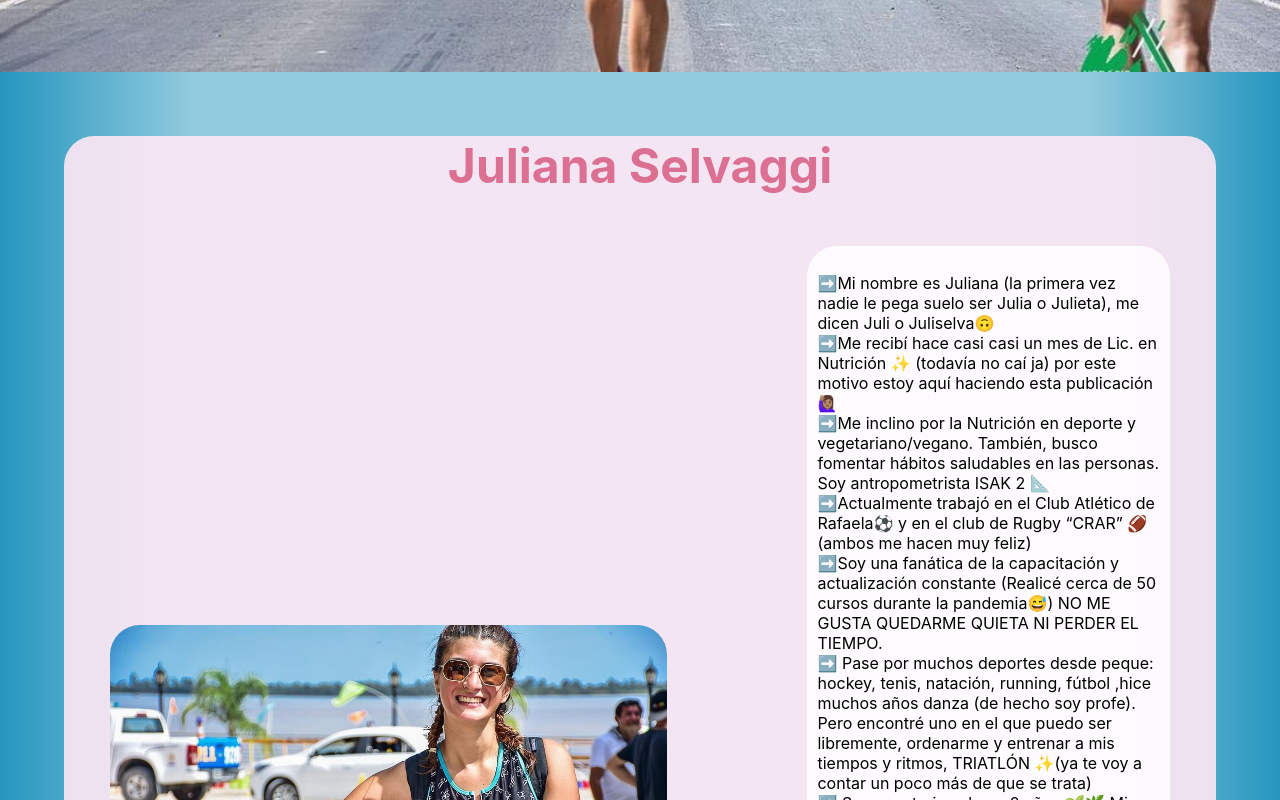
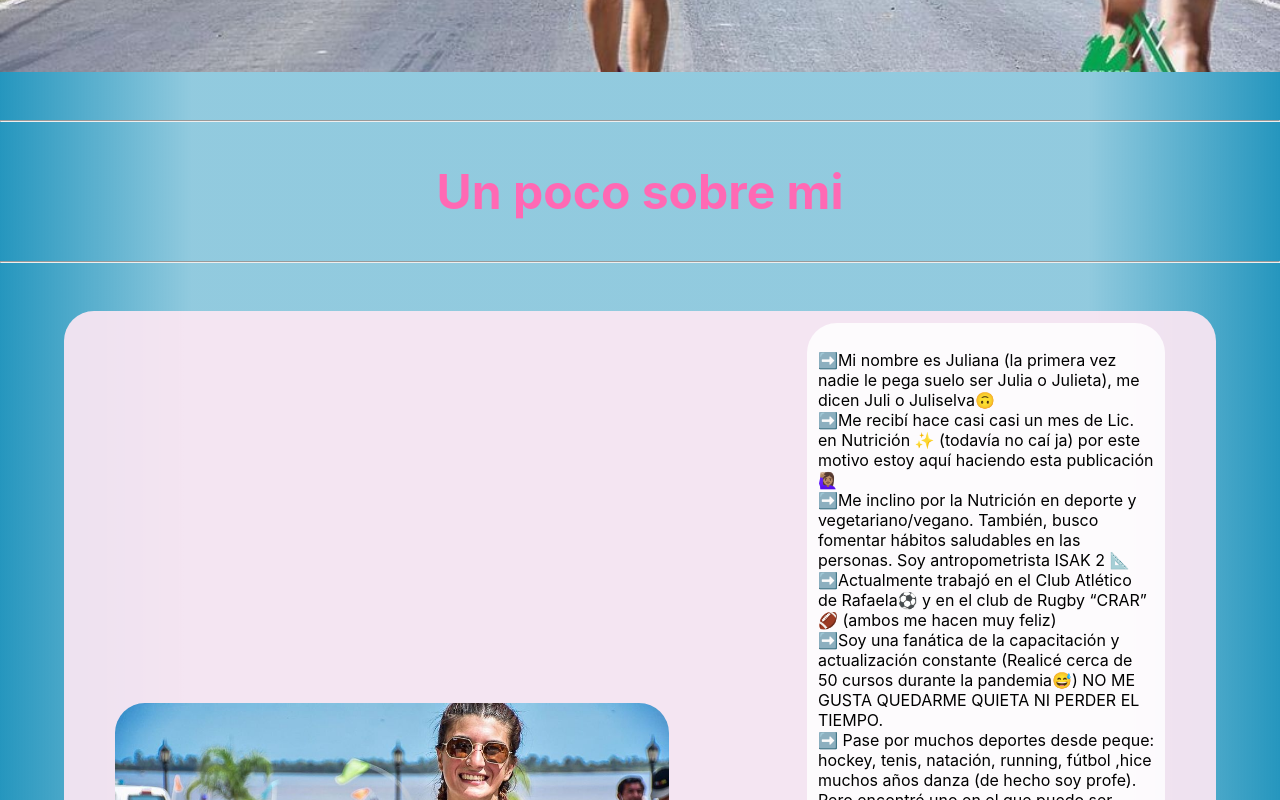
Before and after one commit to tomascaceres14/jselvLandingPage, a React (Create React App) app: page / in a window 1280 px wide. Shown: the part 560-1360 px from the top of the page. Built offline with nearby package versions, Linux system fonts and the light colour scheme; the HTML template or start-up script is replaced by a standard one.

Commit message:
added Title component to separate sections (styles needs reworking now)

```diff
--- a/src/App.css
+++ b/src/App.css
@@ -1,3 +1,7 @@
+html {
+  scroll-behavior: smooth;
+}
+
 body {
   background: rgb(37, 150, 190);
   background: linear-gradient(
--- a/src/components/Home/About/About.css
+++ b/src/components/Home/About/About.css
@@ -1,6 +1,6 @@
 .about {
   background-color: rgba(255, 232, 244, 0.9);
-  margin: 4rem 4rem;
+  margin: 0rem 4rem;
   border-radius: 30px;
   /* display: flex; */
 }
@@ -10,12 +10,6 @@
   justify-content: flex-start;
   align-items: center;
   padding: 1% 4%;
-}
-
-.about h1 {
-  text-align: center;
-  color: palevioletred;
-  font-size: 48px;
 }
 
 .image-bg2 img {
--- a/src/components/Home/About/About.jsx
+++ b/src/components/Home/About/About.jsx
@@ -1,46 +1,57 @@
 import React from "react";
+import Title from "../Titles/Title";
 import "./About.css";
 
 const About = () => {
   return (
-    <section className="about">
-      <h1>Juliana Selvaggi</h1>
-      <section className="presentation">
+    <section id="about">
+      <Title text={"Un poco sobre mi"} />
+      <section className="presentation about">
         <div className="image-bg2">
-          <img src={require("../../../images/juli1.jpg")} alt="presentation img" />
+          <img
+            src={require("../../../images/juli1.jpg")}
+            alt="presentation img"
+          />
         </div>
         <article className="about-desc">
           <p>
             ➡️Mi nombre es Juliana (la primera vez nadie le pega suelo ser Julia
-            o Julieta), me dicen Juli o Juliselva🙃 <br/>➡️Me recibí hace casi casi
-            un mes de Lic. en Nutrición ✨ (todavía no caí ja) por este motivo
-            estoy aquí haciendo esta publicación 🙋🏽‍♀️ <br/>➡️Me inclino por la
-            Nutrición en deporte y vegetariano/vegano. También, busco fomentar
-            hábitos saludables en las personas. Soy antropometrista ISAK 2 📐
-            <br/>➡️Actualmente trabajó en el Club Atlético de Rafaela⚽️ y en el club
-            de Rugby “CRAR” 🏈 (ambos me hacen muy feliz) <br/>➡️Soy una fanática de
-            la capacitación y actualización constante (Realicé cerca de 50
-            cursos durante la pandemia😅) NO ME GUSTA QUEDARME QUIETA NI PERDER
-            EL TIEMPO. <br/>➡️ Pase por muchos deportes desde peque: hockey, tenis,
-            natación, running, fútbol ,hice muchos años danza (de hecho soy
-            profe). Pero encontré uno en el que puedo ser libremente, ordenarme
-            y entrenar a mis tiempos y ritmos, TRIATLÓN ✨(ya te voy a contar un
-            poco más de que se trata) <br/>➡️ Soy vegetariana hace 2 años 🌱🌿 Mi
-            alimentación y mi cuerpo cambiaron mucho luego de serlo. Es por eso
-            que me capacito en alimentación vegetariana y vegana 💚 No milito,
-            solo comparto sus beneficios, no me gusta imponer ✨ <br/>➡️ Me encanta
-            cocinar y me dedique muchos años a la pastelería, también me formé
-            como maestra heladera (amo el helado, si) 🍰🎂 ⁉️<br/><br/> Por que toda esta
-            intro? Pensé en hacerme un Instagram de nutrición en su momento y
-            desistí de esa idea. Pues vengo a mostrarles lo que soy yo, lo que
-            es mi vida (un CAOS organizado 😂), mis comidas, mis fines de
-            semana, mi trabajo, mis juntadas con amigos, en fin, mi vida
-            relacionada a la nutrición. Y eso es un poco lo que quiero mostrar y
-            compartir 🌈 SER TOTALMENTE AUTÉNTICA. <br/><br/>Y acá estoy, para enseñar,
-            educar y sobre todo, y complicado: enseñar a DIS FRU TAR (algo que
-            nos falta bastante) 🥧🍕🥦🍔🍓 Espero no aburrirlos, y que sea un
-            camino en el que pueda recorrer siempre COMPARTIENDO 🌈 Nutrí Juli
-            👩🏽‍⚕️
+            o Julieta), me dicen Juli o Juliselva🙃 <br />
+            ➡️Me recibí hace casi casi un mes de Lic. en Nutrición ✨ (todavía
+            no caí ja) por este motivo estoy aquí haciendo esta publicación 🙋🏽‍♀️{" "}
+            <br />
+            ➡️Me inclino por la Nutrición en deporte y vegetariano/vegano.
+            También, busco fomentar hábitos saludables en las personas. Soy
+            antropometrista ISAK 2 📐
+            <br />
+            ➡️Actualmente trabajó en el Club Atlético de Rafaela⚽️ y en el club
+            de Rugby “CRAR” 🏈 (ambos me hacen muy feliz) <br />
+            ➡️Soy una fanática de la capacitación y actualización constante
+            (Realicé cerca de 50 cursos durante la pandemia😅) NO ME GUSTA
+            QUEDARME QUIETA NI PERDER EL TIEMPO. <br />
+            ➡️ Pase por muchos deportes desde peque: hockey, tenis, natación,
+            running, fútbol ,hice muchos años danza (de hecho soy profe). Pero
+            encontré uno en el que puedo ser libremente, ordenarme y entrenar a
+            mis tiempos y ritmos, TRIATLÓN ✨(ya te voy a contar un poco más de
+            que se trata) <br />
+            ➡️ Soy vegetariana hace 2 años 🌱🌿 Mi alimentación y mi cuerpo
+            cambiaron mucho luego de serlo. Es por eso que me capacito en
+            alimentación vegetariana y vegana 💚 No milito, solo comparto sus
+            beneficios, no me gusta imponer ✨ <br />
+            ➡️ Me encanta cocinar y me dedique muchos años a la pastelería,
+            también me formé como maestra heladera (amo el helado, si) 🍰🎂 ⁉️
+            <br />
+            <br /> Por que toda esta intro? Pensé en hacerme un Instagram de
+            nutrición en su momento y desistí de esa idea. Pues vengo a
+            mostrarles lo que soy yo, lo que es mi vida (un CAOS organizado 😂),
+            mis comidas, mis fines de semana, mi trabajo, mis juntadas con
+            amigos, en fin, mi vida relacionada a la nutrición. Y eso es un poco
+            lo que quiero mostrar y compartir 🌈 SER TOTALMENTE AUTÉNTICA.{" "}
+            <br />
+            <br />Y acá estoy, para enseñar, educar y sobre todo, y complicado:
+            enseñar a DIS FRU TAR (algo que nos falta bastante) 🥧🍕🥦🍔🍓
+            Espero no aburrirlos, y que sea un camino en el que pueda recorrer
+            siempre COMPARTIENDO 🌈 Nutrí Juli 👩🏽‍⚕️
           </p>
         </article>
       </section>
--- a/src/components/Home/Header/Drawer/Drawer.jsx
+++ b/src/components/Home/Header/Drawer/Drawer.jsx
@@ -57,7 +57,7 @@ export default function TemporaryDrawer() {
     >
       <List>
         {icons.map((icon) => (
-          <Link to={icon.route} key={icon.title}>
+          <a to={icon.route} key={icon.title} href={"#about"}>
             <ListItem disablePadding>
               <ListItemButton>
                 <ListItemIcon>
@@ -66,7 +66,7 @@ export default function TemporaryDrawer() {
                 <ListItemText primary={icon.title} />
               </ListItemButton>
             </ListItem>
-          </Link>
+          </a>
         ))}
       </List>
       <Divider />
--- /dev/null
+++ b/src/components/Home/Titles/Title.jsx
@@ -0,0 +1,18 @@
+import React from "react";
+
+const Title = ({ text }) => {
+  const separatorStyle = {
+    textAlign: "center",
+    color: "hotpink",
+    fontSize: "48px",
+  };
+  return (
+    <div style={{ margin: "3rem 0rem" }}>
+      <hr />
+      <h1 style={separatorStyle}>{text}</h1>
+      <hr />
+    </div>
+  );
+};
+
+export default Title;
```
